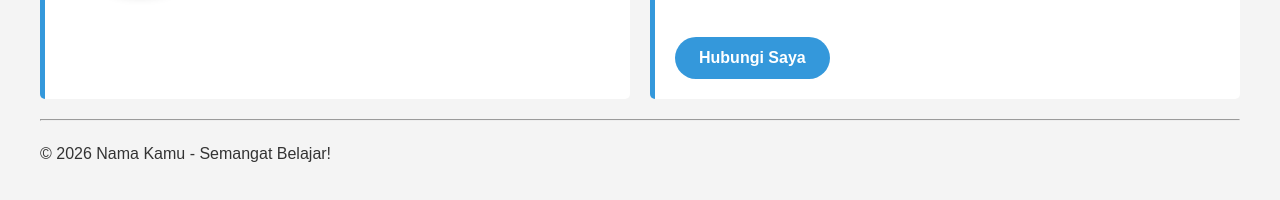
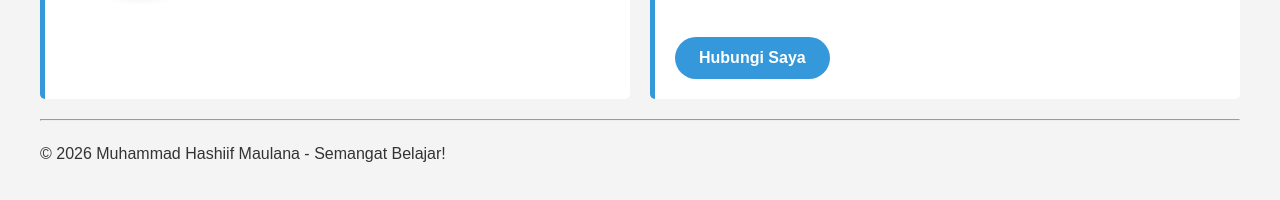
Before and after one commit to AmboNorang/portofolio-saya, a plain HTML site: page index.html in a window 1280 px wide. Shown: the part 538-738 px from the top of the page. Drawn offline with Linux system fonts and the light colour scheme.

Commit message:
update nama

```diff
--- a/index.html
+++ b/index.html
@@ -44,7 +44,7 @@
     <hr>
 
     <footer>
-        <p>&copy; 2026 Nama Kamu - Semangat Belajar!</p>
+        <p>&copy; 2026 Muhammad Hashiif Maulana - Semangat Belajar!</p>
     </footer>
 
     <script src="script.js"></script>
```
